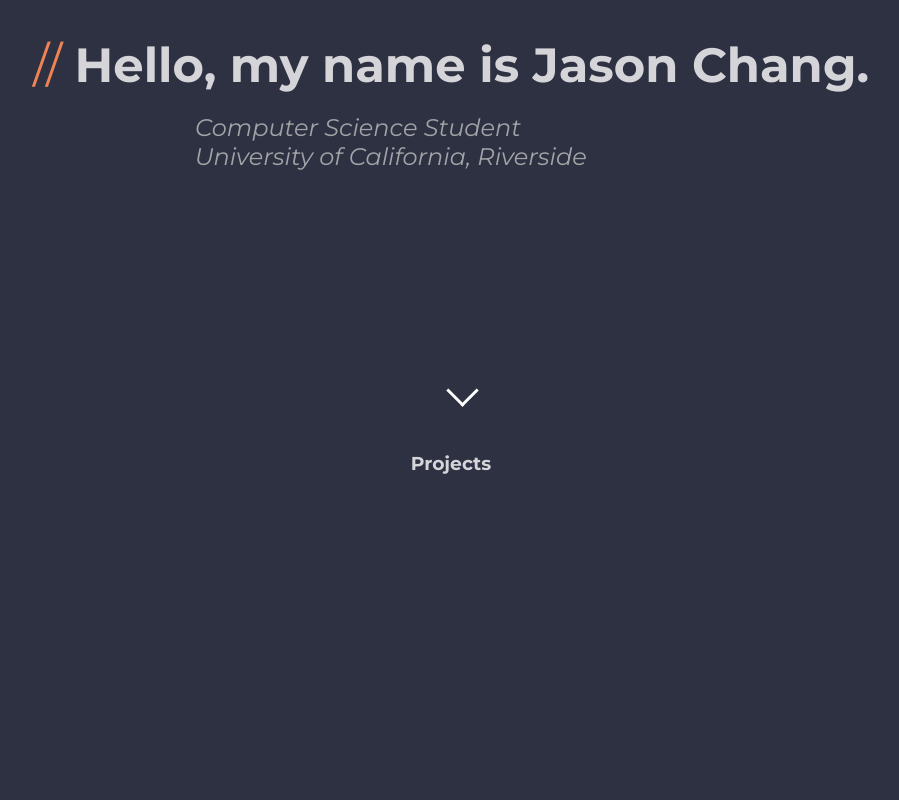
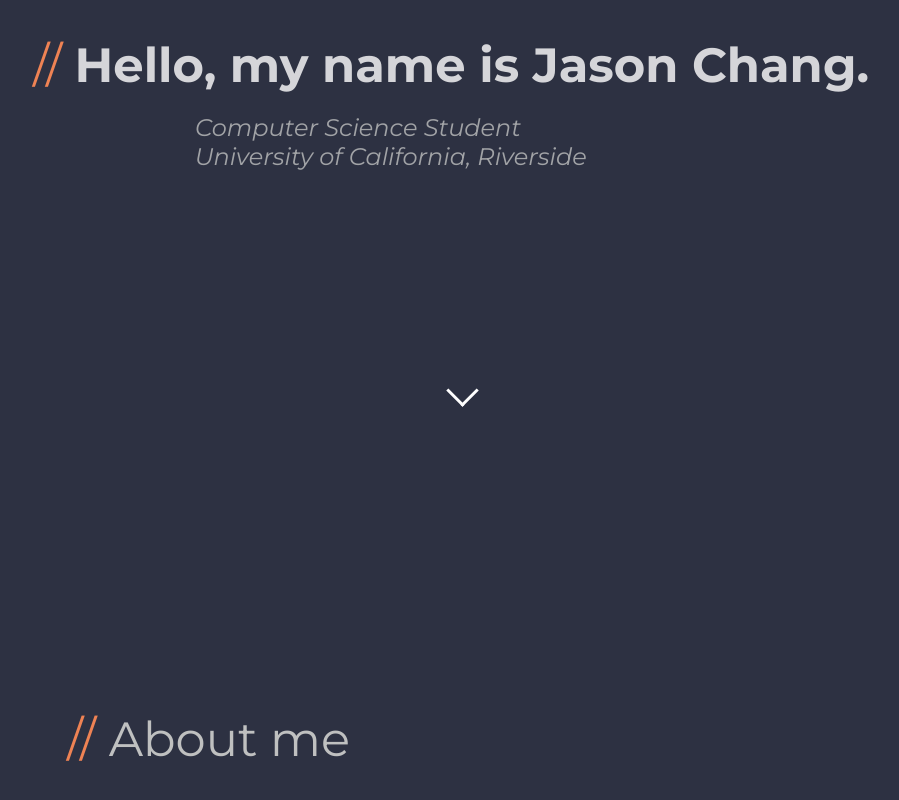
Before and after one commit to jason99chang/jason99chang.github.io, a plain HTML site: page index.html in a window 1280 px wide. Shown: the part 378-1178 px from the top of the page, without its empty margins (189-1088 px from the left). Drawn offline with Linux system fonts and the light colour scheme.

Commit message:
added about me section but it needs info

```diff
--- a/index.html
+++ b/index.html
@@ -30,7 +30,7 @@
             <div class="arrowbutton"> <a href="#page"><i class="arrow"></i></a></div>
         </div>
         <div id="page">
-            <center><h3 id="introtext" name="projects">Projects</h3></center>
+            <p class="comment">// <span class="header">About me</span></p>
         </div>
     </div>
 </body>
--- a/style.css
+++ b/style.css
@@ -156,3 +156,15 @@ border: solid white;
     color: #ffffff;
     font-weight: 600;
 }
+
+.comment {
+    color:#EF8354;
+    font-size:300%;
+    margin-top: 22.5%;
+    margin-left: 20%;
+}
+
+.header {
+    color: #BFC0C0;
+    margin-top: 100px;
+}
```
